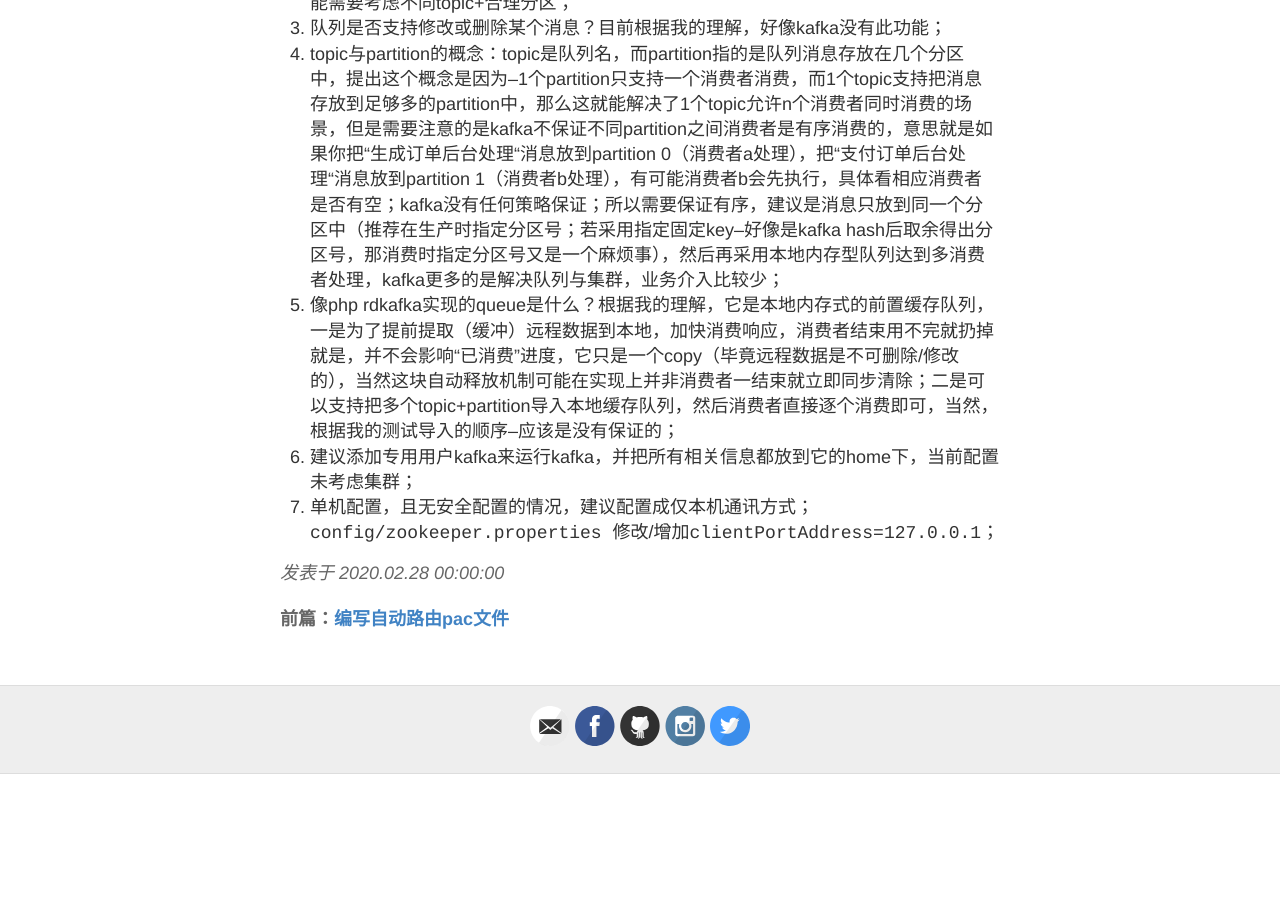
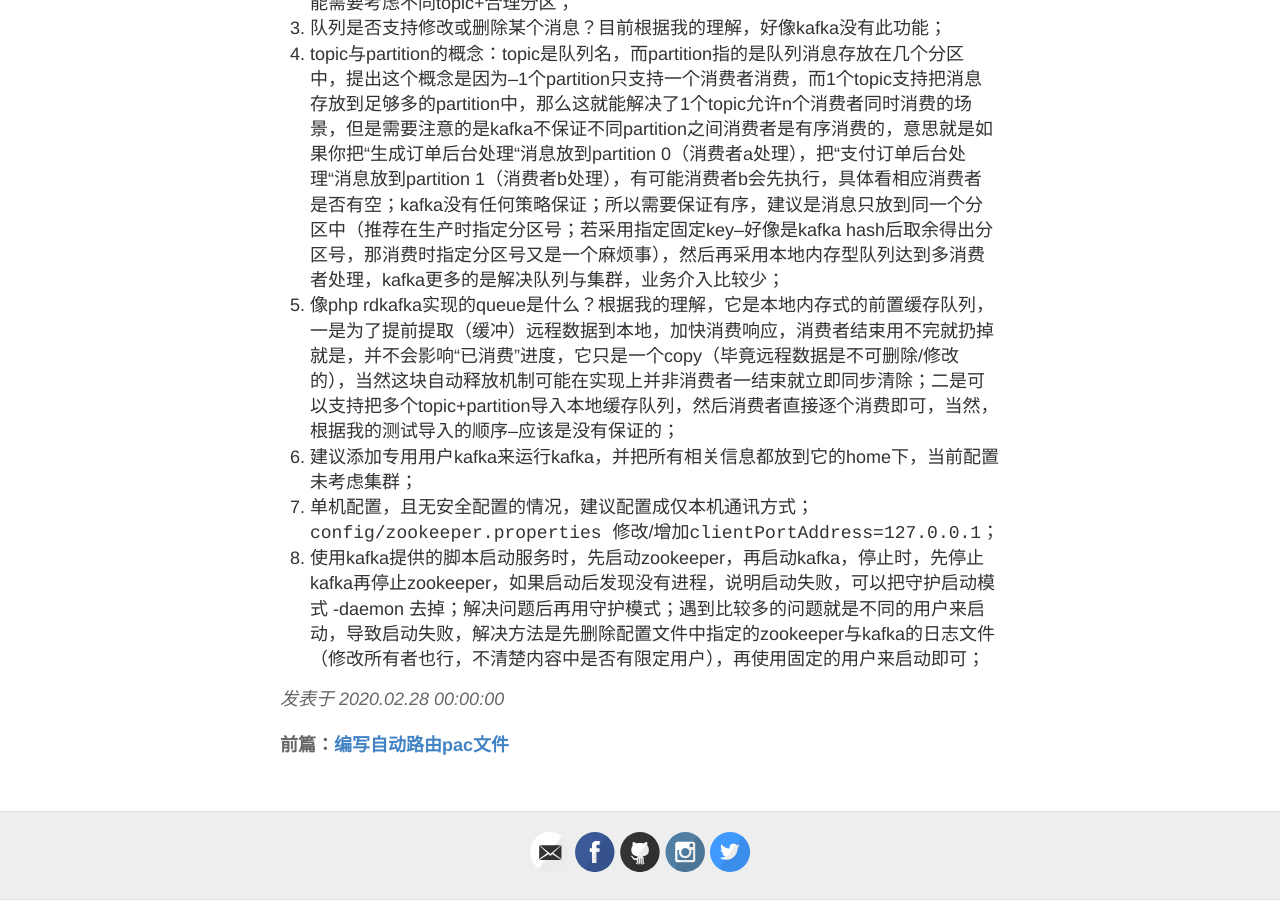
Before and after one commit to qidizi/qidizi.github.io, a Jekyll site: the page built from _posts/2020-02-28-kafka.md, in a window 1280 px wide and 900 px high, scrolled down 23284 px. Built offline with Jekyll 4.4.1, drawn with Linux system fonts in a browser that asks for light colours; our own code applies the rules of GitHub Pages for plain Markdown files; before the commit the page ends 24058 px from its top, so only the background shows below that.

Commit message:
Update 2020-02-28-kafka.md

```diff
--- a/_posts/2020-02-28-kafka.md
+++ b/_posts/2020-02-28-kafka.md
@@ -881,3 +881,4 @@
 1.  像php rdkafka实现的queue是什么？根据我的理解，它是本地内存式的前置缓存队列，一是为了提前提取（缓冲）远程数据到本地，加快消费响应，消费者结束用不完就扔掉就是，并不会影响“已消费”进度，它只是一个copy（毕竟远程数据是不可删除/修改的），当然这块自动释放机制可能在实现上并非消费者一结束就立即同步清除；二是可以支持把多个topic+partition导入本地缓存队列，然后消费者直接逐个消费即可，当然，根据我的测试导入的顺序--应该是没有保证的；
 1. 建议添加专用用户kafka来运行kafka，并把所有相关信息都放到它的home下，当前配置未考虑集群；
 1.  单机配置，且无安全配置的情况，建议配置成仅本机通讯方式；`config/zookeeper.properties ` 修改/增加`clientPortAddress=127.0.0.1`；
+1.  使用kafka提供的脚本启动服务时，先启动zookeeper，再启动kafka，停止时，先停止kafka再停止zookeeper，如果启动后发现没有进程，说明启动失败，可以把守护启动模式 -daemon 去掉；解决问题后再用守护模式；遇到比较多的问题就是不同的用户来启动，导致启动失败，解决方法是先删除配置文件中指定的zookeeper与kafka的日志文件（修改所有者也行，不清楚内容中是否有限定用户），再使用固定的用户来启动即可；
```
